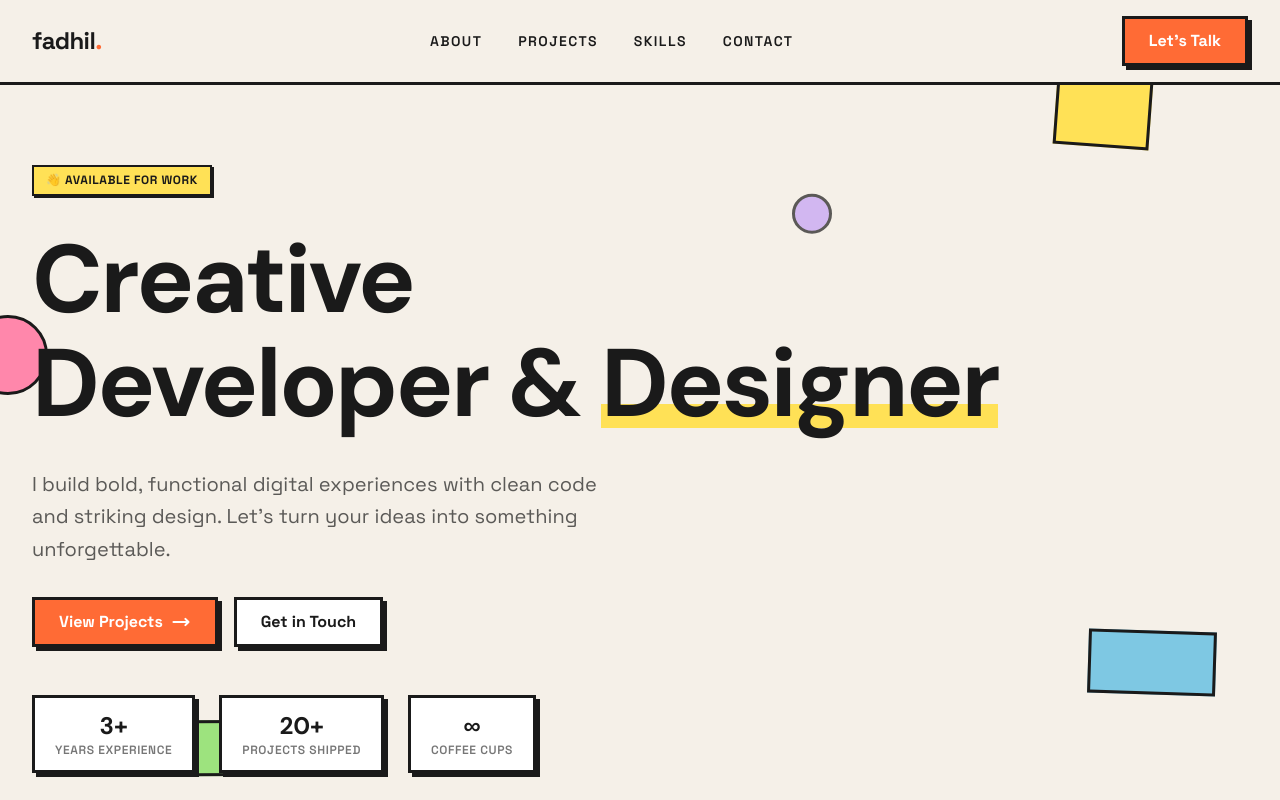
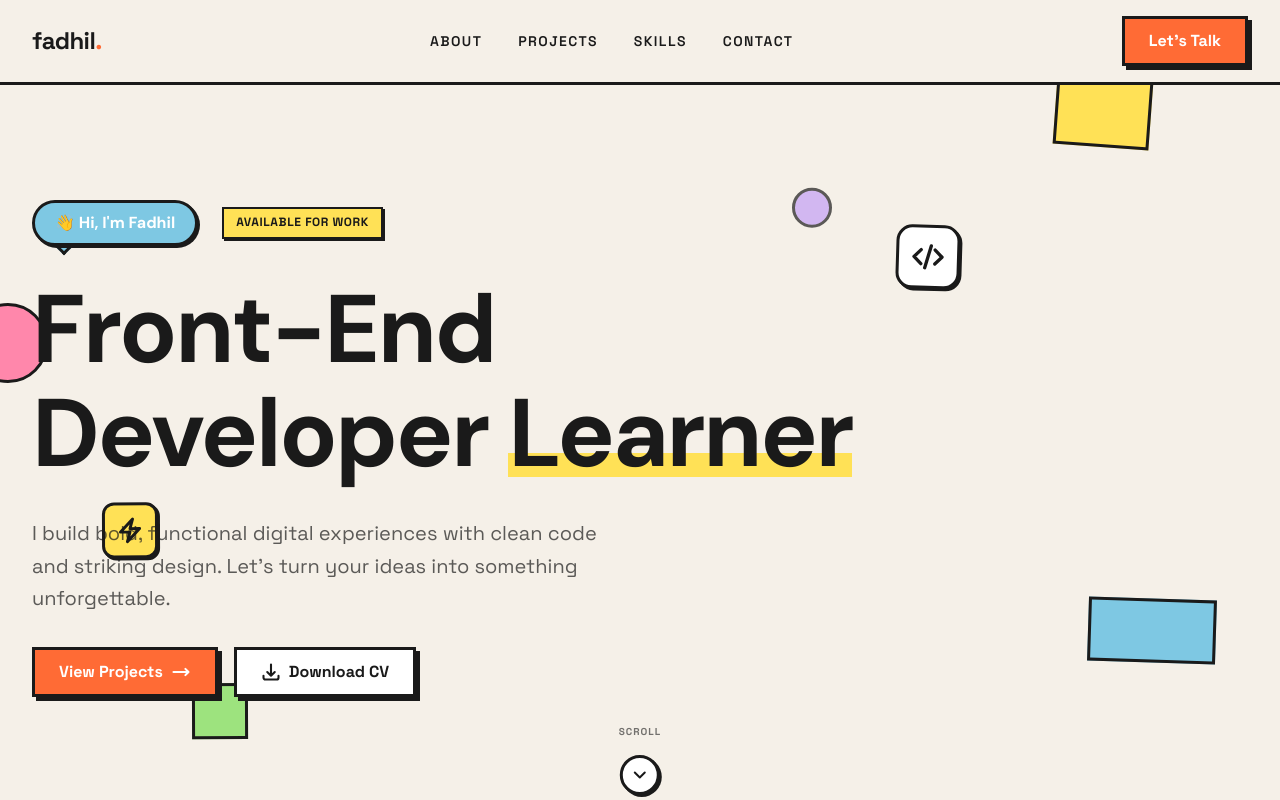
Before and after one commit to rizqy-fadhil/portofolio-v2, a Next.js app: page / in a window 1280 px wide. Shown: the top 800 px of the page. Built offline with nearby package versions, Linux system fonts and the light colour scheme.

Commit message:
fix: membenarkan bug pada home

```diff
--- a/app/page.tsx
+++ b/app/page.tsx
@@ -63,6 +63,26 @@ function FloatingShapes() {
         animate={{ y: [0, -8, 0] }}
         transition={{ duration: 4, repeat: Infinity, ease: "easeInOut", delay: 1.2 }}
       />
+      {/* Code icon badge */}
+      <motion.div
+        className="absolute top-[20%] right-[25%] flex h-14 w-14 items-center justify-center rounded-2xl border-3 border-nb-border bg-nb-white shadow-nb-sm sm:h-16 sm:w-16"
+        animate={{ y: [0, -15, 0], rotate: [0, 5, 0] }}
+        transition={{ duration: 5.2, repeat: Infinity, ease: "easeInOut", delay: 0.3 }}
+      >
+        <svg className="h-6 w-6 text-nb-fg sm:h-8 sm:w-8" fill="none" viewBox="0 0 24 24" stroke="currentColor" strokeWidth={2.5}>
+          <path strokeLinecap="round" strokeLinejoin="round" d="M17.25 6.75 22.5 12l-5.25 5.25m-10.5 0L1.5 12l5.25-5.25m7.5-3-4.5 16.5" />
+        </svg>
+      </motion.div>
+      {/* Lightning bolt badge */}
+      <motion.div
+        className="absolute bottom-[35%] left-[8%] flex h-12 w-12 items-center justify-center rounded-xl border-3 border-nb-border bg-nb-yellow shadow-nb-sm sm:h-14 sm:w-14"
+        animate={{ y: [0, 15, 0], rotate: [0, -10, 0] }}
+        transition={{ duration: 4.8, repeat: Infinity, ease: "easeInOut", delay: 1.5 }}
+      >
+        <svg className="h-6 w-6 text-nb-fg sm:h-7 sm:w-7" fill="none" viewBox="0 0 24 24" stroke="currentColor" strokeWidth={2.5}>
+          <path strokeLinecap="round" strokeLinejoin="round" d="m3.75 13.5 10.5-11.25L12 10.5h8.25L9.75 21.75 12 13.5H3.75Z" />
+        </svg>
+      </motion.div>
     </div>
   );
 }
@@ -85,9 +105,16 @@ export default function Home() {
             className="flex flex-col items-start gap-8"
           >
             {/* Eyebrow badge */}
-            <motion.div variants={itemVariants}>
+            <motion.div variants={itemVariants} className="flex flex-col items-start gap-4 sm:flex-row sm:items-center sm:gap-6">
+              <div className="relative inline-flex flex-col">
+                <div className="relative z-10 rounded-full border-3 border-nb-border bg-nb-blue px-5 py-2 font-display text-sm font-bold text-white sm:text-base shadow-nb-sm">
+                  👋 Hi, I&apos;m Fadhil
+                </div>
+                {/* Pointer Tail */}
+                <div className="absolute -bottom-1.5 left-6 -z-0 h-4 w-4 rotate-45 border-b-3 border-r-3 border-nb-border bg-nb-blue" />
+              </div>
               <span className="nb-badge bg-nb-yellow">
-                👋 Available for work
+                AVAILABLE FOR WORK
               </span>
             </motion.div>
 
@@ -96,11 +123,11 @@ export default function Home() {
               variants={itemVariants}
               className="font-display text-5xl font-bold leading-[1.08] tracking-tight sm:text-6xl md:text-7xl lg:text-8xl"
             >
-              Creative
+              Front-End
               <br />
-              Developer &{" "}
+              Developer{" "}
               <span className="relative inline-block">
-                <span className="relative z-10">Designer</span>
+                <span className="relative z-10">Learner</span>
                 <motion.span
                   className="absolute bottom-1 left-0 -z-0 h-4 w-full bg-nb-yellow sm:bottom-2 sm:h-5 md:h-6"
                   initial={{ scaleX: 0 }}
@@ -142,20 +169,35 @@ export default function Home() {
                   />
                 </svg>
               </Link>
-              <Link
-                href="#contact"
+              <a
+                href="/cv-fadhil.pdf"
                 className="nb-btn nb-btn-secondary text-base"
+                target="_blank"
+                rel="noopener noreferrer"
               >
-                Get in Touch
-              </Link>
-            </motion.div>
+                <svg
+                  className="h-5 w-5"
+                  fill="none"
+                  viewBox="0 0 24 24"
+                  stroke="currentColor"
+                  strokeWidth={2.5}
+                >
+                  <path
+                    strokeLinecap="round"
+                    strokeLinejoin="round"
+                    d="M3 16.5v2.25A2.25 2.25 0 0 0 5.25 21h13.5A2.25 2.25 0 0 0 21 18.75V16.5M16.5 12 12 16.5m0 0L7.5 12m4.5 4.5V3"
+                  />
+                </svg>
+                Download CV
+              </a>
+            {/* </motion.div>
 
-            {/* Stats row */}
+            Stats row
             <motion.div
               variants={itemVariants}
               className="mt-4 flex flex-wrap gap-6"
-            >
-              {[
+            > */}
+              {/* {[
                 { value: "3+", label: "Years Experience" },
                 { value: "20+", label: "Projects Shipped" },
                 { value: "∞", label: "Coffee Cups" },
@@ -171,9 +213,32 @@ export default function Home() {
                     {stat.label}
                   </p>
                 </div>
-              ))}
+              ))} */}
             </motion.div>
           </motion.div>
+        </div>
+
+        {/* Scroll Indicator */}
+        <div className="absolute bottom-6 left-1/2 flex -translate-x-1/2 flex-col items-center gap-2 z-20">
+          <span className="text-[10px] font-bold uppercase tracking-widest text-nb-fg/60">
+            Scroll
+          </span>
+          <motion.a
+            href="#projects"
+            className="flex h-10 w-10 items-center justify-center rounded-full border-3 border-nb-border bg-nb-white shadow-nb-sm"
+            animate={{ y: [0, 8, 0] }}
+            transition={{ duration: 1.5, repeat: Infinity, ease: "easeInOut" }}
+          >
+            <svg
+              className="h-4 w-4"
+              fill="none"
+              viewBox="0 0 24 24"
+              stroke="currentColor"
+              strokeWidth={3}
+            >
+              <path strokeLinecap="round" strokeLinejoin="round" d="M19.5 8.25l-7.5 7.5-7.5-7.5" />
+            </svg>
+          </motion.a>
         </div>
 
         {/* Bottom border accent */}
```
